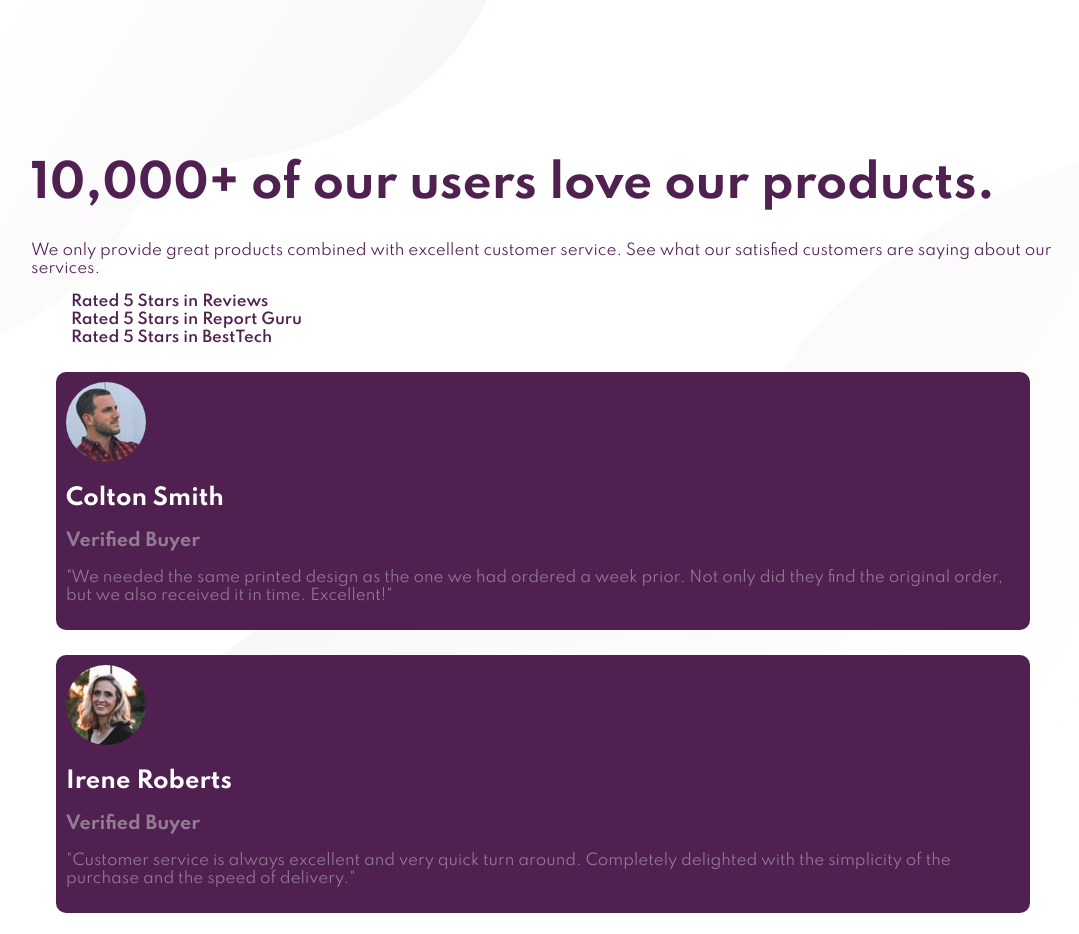
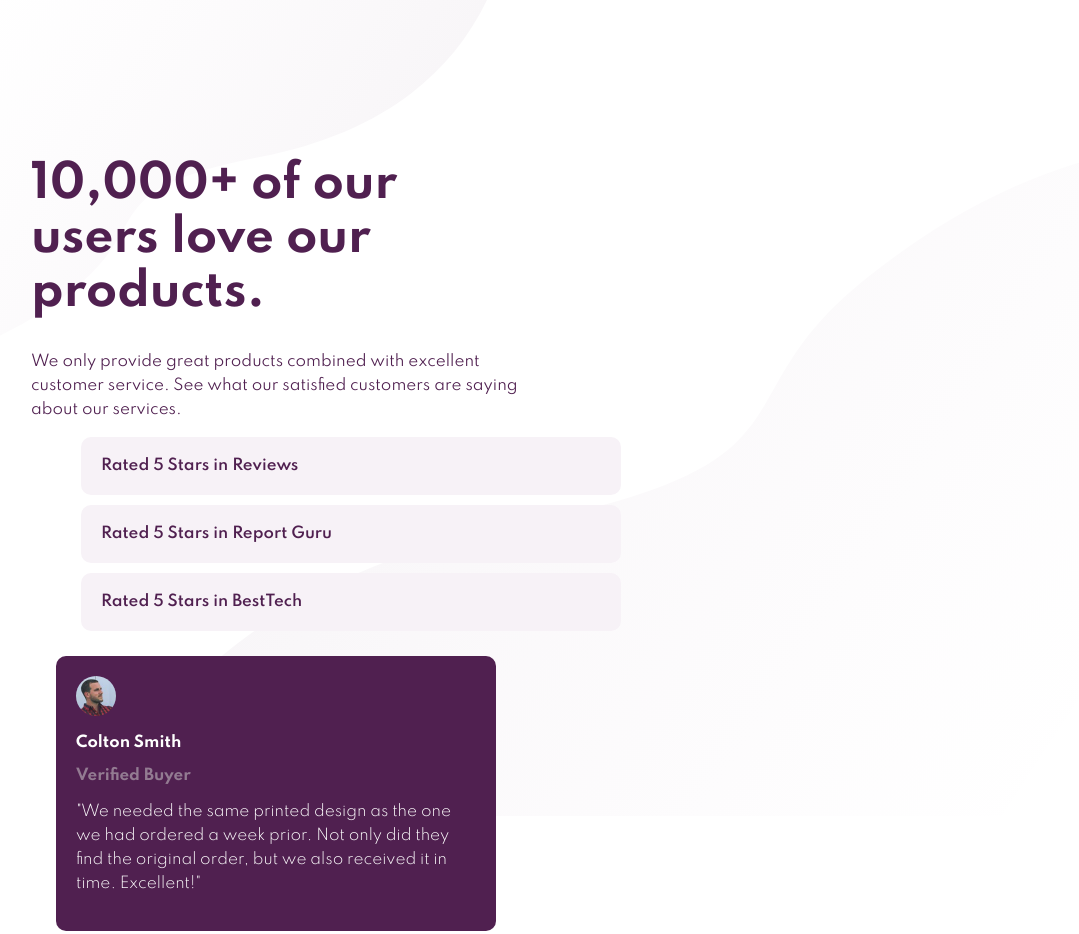
Before and after one commit to rdburdett/social-proof-frontend-mentor, a plain HTML site: page index.html in a window 1280 px wide. Shown: the top 934 px of the page, without its empty margins (97-1176 px from the left). Drawn offline with Linux system fonts and the light colour scheme.

Commit message:
image resize, fix line-height, fix font color, fix width of elements

```diff
--- a/style.css
+++ b/style.css
@@ -12,6 +12,10 @@ main {
   padding: 15vh;
 }
 
+header {
+  width: 500px;
+}
+
 h1 {
   color: hsl(300, 43%, 22%);
   font-weight: 700;
@@ -20,38 +24,54 @@ h1 {
 
 p {
   color: hsl(300, 43%, 22%);
+  line-height: 1.6;
+}
+
+.ratings {
+  width: 600px;
 }
 
 li {
   list-style-type: none;
   color: hsl(300, 43%, 22%);
   font-weight: 600;
+  background: hsl(300, 24%, 96%);
+  border-radius: 10px;
+  padding: 20px;
+  margin: 10px
 }
 
 .reviews {
+  width: 400px;
   background-color: hsl(300, 43%, 22%);
   border-radius: 10px;
   margin: 25px;
+  padding: 20px;
 }
 
 .reviews div {
-  padding: 10px;
+  /* padding: 10px; */
 }
 
 h2 {
   color: hsl(0, 0%, 100%);
+  font-size: 1em;
 }
 
 h3 {
   color: hsl(303, 10%, 53%);
+  font-size: 1em;
 }
 
 .reviews p {
-  color: hsl(303, 10%, 53%);
+  color: hsl(0, 0%, 100%);
+  font-weight: 300;
 }
 
 img {
   border-radius: 40px;
+  height: 40px;
+  width: auto;
 }
 
 .attribution {
```
